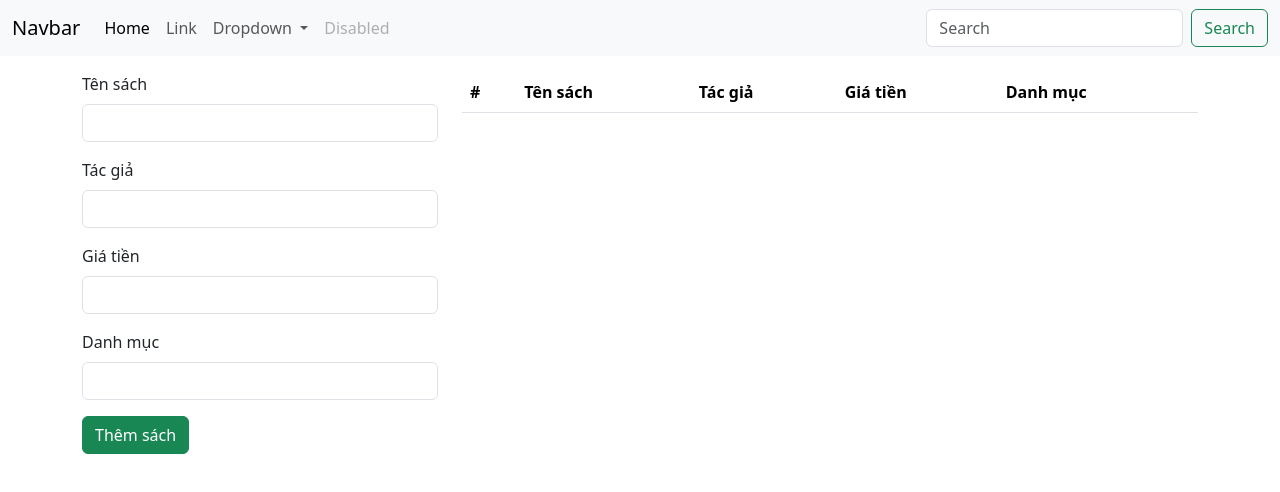
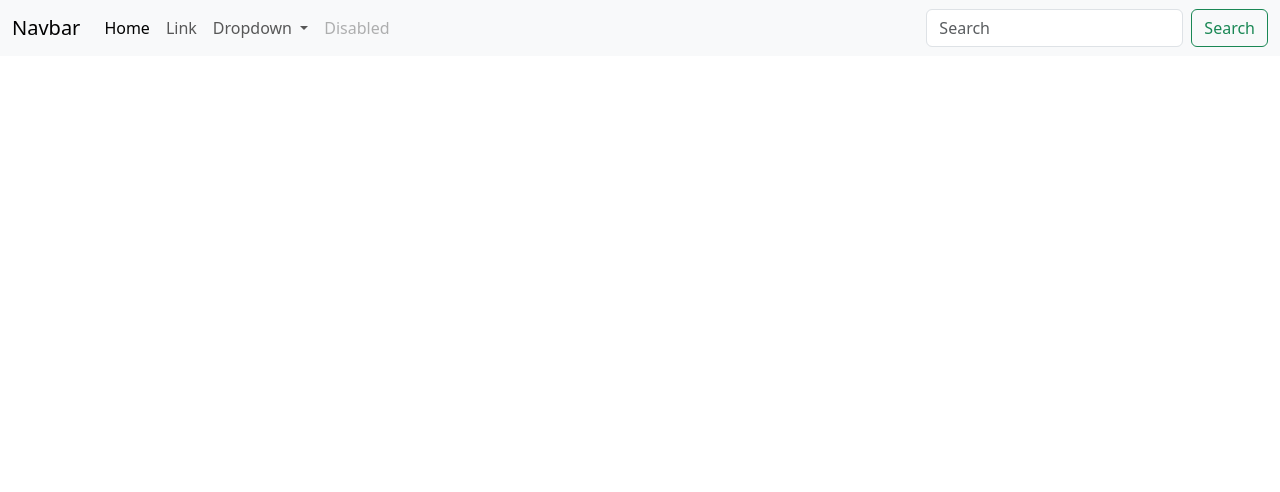
Before and after one commit to HieuNT-2001/VUEJS---SOF308, a Vue app in the folder sof308-js/: page / in a window 1280 px wide. Shown: the top 492 px of the page. Built offline with nearby package versions, Linux system fonts and the light colour scheme.

Commit message:
hoc route

```diff
--- a/sof308-js/package.json
+++ b/sof308-js/package.json
@@ -12,7 +12,8 @@
   },
   "dependencies": {
     "bootstrap": "^5.3.3",
-    "vue": "^3.5.12"
+    "vue": "^3.5.12",
+    "vue-router": "^4.5.0"
   },
   "devDependencies": {
     "@eslint/js": "^9.13.0",
--- a/sof308-js/src/App.vue
+++ b/sof308-js/src/App.vue
@@ -1,9 +1,8 @@
 <script setup>
-// import HelloWorld from './components/HelloWorld.vue'
-// import TheWelcome from './components/TheWelcome.vue'
 import { reactive, ref } from 'vue'
+import { RouterView, RouterLink } from 'vue-router'
+
 import LoginForm from './components/LoginForm.vue'
-
 import Props from './components/Props.vue'
 import Emits from './components/Emits.vue'
 import BookForm from './components/BookForm.vue'
@@ -97,10 +96,14 @@ function handleSubmit(data) {
       <!-- <h2>{{ tinNhanEmit }}</h2> -->
 
       <!-- GỢI Ý: -->
-      <BookForm @addBook="handleSubmit" />
-      <BookTable :books="books" />
+      <!-- <BookForm @addBook="handleSubmit" /> -->
+      <!-- <BookTable :books="books" /> -->
       <!-- <BookTable /> -->
     </div>
+  </div>
+
+  <div id="app">
+    <RouterView />
   </div>
 </template>
 
--- a/sof308-js/src/main.js
+++ b/sof308-js/src/main.js
@@ -2,9 +2,10 @@
 
 import { createApp } from 'vue'
 import App from './App.vue'
+import router from './router'
 
 // Thêm thư viện bootstrap vào project
 import 'bootstrap/dist/css/bootstrap.min.css'
 import 'bootstrap/dist/js/bootstrap.bundle.min.js'
 
-createApp(App).mount('#app')
+createApp(App).use(router).mount('#app')
--- /dev/null
+++ b/sof308-js/src/router/index.js
@@ -0,0 +1,16 @@
+import { createWebHistory, createRouter } from 'vue-router'
+import BookForm from '@/components/BookForm.vue'
+import BookTable from '@/components/BookTable.vue'
+import LoginForm from '@/components/LoginForm.vue'
+
+const router = createRouter({
+  history: createWebHistory(import.meta.env.BASE_URL),
+  routes: [
+    {
+      path: '/login-form',
+      component: LoginForm,
+    },
+  ],
+})
+
+export default router
```
Also changed, not shown: 1 other file (tests, documents, lock files or other folders).
